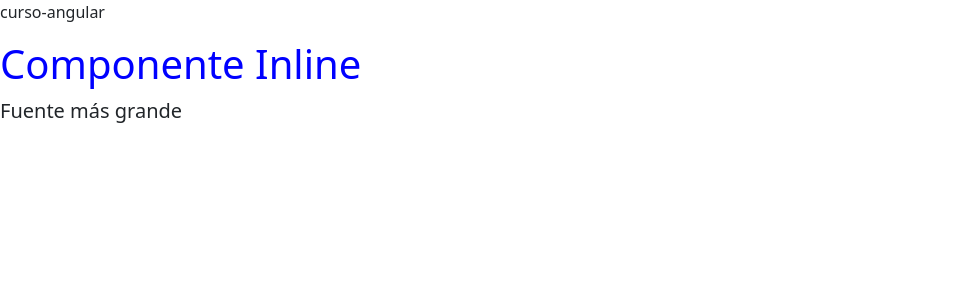
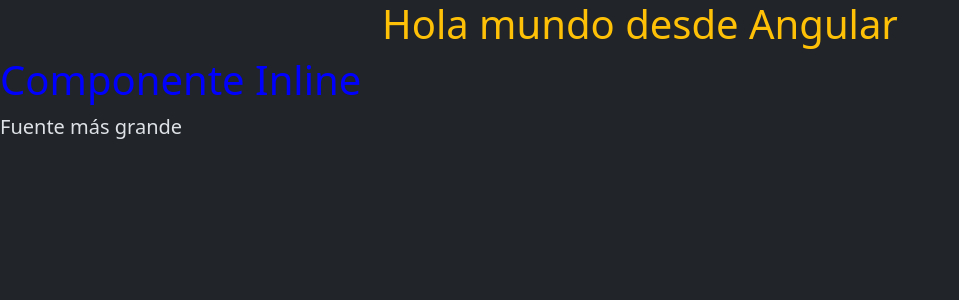
Before and after one commit to goadeveloper/curso-angular, an Angular app: page / in a window 1280 px wide. Shown: the top 300 px of the page, without its empty margins (0-959 px from the left). Built offline with nearby package versions, Linux system fonts and the light colour scheme.

Commit message:
Bootstrap use

```diff
--- a/src/app/app.component.html
+++ b/src/app/app.component.html
@@ -1,4 +1,6 @@
-<p>{{ title }}</p>
+<div class="container">
+    <h1 class="text-center text-warning">{{ title }}</h1>
+</div>
 
 <app-componente-en-linea />
 <router-outlet />
--- a/src/app/app.component.ts
+++ b/src/app/app.component.ts
@@ -9,5 +9,5 @@
   styleUrl: './app.component.scss'
 })
 export class AppComponent {
-  title = 'curso-angular';
+  title = 'Hola mundo desde Angular';
 }
--- a/src/index.html
+++ b/src/index.html
@@ -1,5 +1,5 @@
 <!doctype html>
-<html lang="en">
+<html lang="en" data-bs-theme="dark">
 <head>
   <meta charset="utf-8">
   <title>CursoAngular</title>
```
